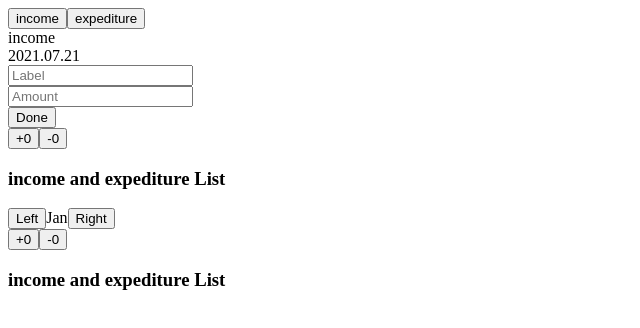
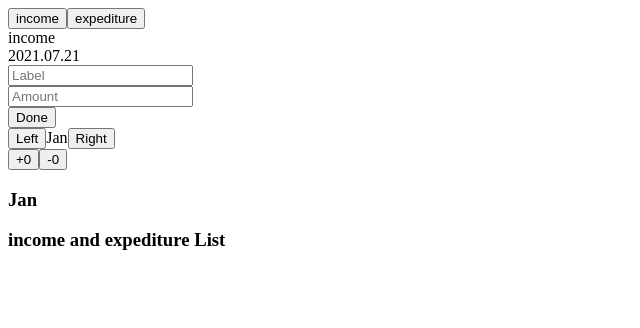
Before and after one commit to sangyun5108/BCSDproject, a React (Create React App) app: page / in a window 1280 px wide. Shown: the top 328 px of the page, without its empty margins (0-640 px from the left). Built offline with nearby package versions, Linux system fonts and the light colour scheme.

Commit message:
month값 전달하기
month값 전달해서 원하는 달에 원하는 리스트 결과 출력해주는 기능

```diff
--- a/src/App.js
+++ b/src/App.js
@@ -1,6 +1,5 @@
 import AddHistory from './components/addHistroy';
 import {Provider} from 'react-redux';
-import ShowList from './components/showList';
 import store from './redux/store';
 import MonthList from './components/monthList';
 
@@ -8,7 +7,6 @@ function App() {
   return (
     <Provider store={store}>
       <AddHistory/>
-      <ShowList/>
       <MonthList/>
     </Provider>
   );
--- a/src/components/expediture.js
+++ b/src/components/expediture.js
@@ -9,6 +9,7 @@ const Expediture = ({expediture}) => {
     const[amount,setAmount] = useState(0);
     const[label,setLabel] = useState('');
     const kind = "expediture";
+    const month = "July";
 
     const showDate = () => {
         const date = new Date();
@@ -28,7 +29,7 @@ const Expediture = ({expediture}) => {
 
     const clickDone = (e) =>{
         e.preventDefault();
-        expediture(amount,label,kind);
+        expediture(amount,label,kind,month);
         console.log(store.getState());
     }
 
@@ -47,7 +48,7 @@ const Expediture = ({expediture}) => {
 
 const mapDispatchToProps = (dispatch) => {
     return {
-        expediture: (amount,label,kind) => dispatch(expediture(amount,label,kind))
+        expediture: (amount,label,kind,month) => dispatch(expediture(amount,label,kind,month))
     }
 }
 
--- a/src/components/expeditureList.js
+++ b/src/components/expeditureList.js
@@ -1,10 +1,13 @@
-import React from 'react';
+import React,{useContext} from 'react';
 import {connect} from 'react-redux';
+import {monthContext} from './monthList';
 
 const ExpeditureList = ({lists}) => {
 
+    const month = useContext(monthContext);
+
     const newlists = lists.filter((list)=>{
-        return list.kind==='expediture';
+        return list.kind==='expediture' && list.month===month;
     })
 
     const mapToList = () => {
@@ -14,13 +17,14 @@ const ExpeditureList = ({lists}) => {
     }
     return(
         <>
+            <h3>{month}</h3>
             <h3>ExpeditureList</h3>
             {mapToList()}
         </>
     );
 }
 
-const mapStateToProps = ({sumExpediture,list}) => {
+const mapStateToProps = ({list}) => {
     return{
         lists:list
     }
--- a/src/components/income.js
+++ b/src/components/income.js
@@ -9,6 +9,7 @@ const Income = ({income}) => {
     const[amount,setAmount] = useState(0);
     const[label,setLabel] = useState('');
     const kind = 'income';
+    const month = 'July';
 
     const showDate = () => {
         const date = new Date();
@@ -28,7 +29,7 @@ const Income = ({income}) => {
 
     const clickDone = (e) =>{
         e.preventDefault();
-        income(amount,label,kind);
+        income(amount,label,kind,month);
         console.log(store.getState())
     }
 
@@ -47,7 +48,7 @@ const Income = ({income}) => {
 
 const mapDispatchToProps = (dispatch) => {
     return {
-        income: (amount,label,kind) => dispatch(income(amount,label,kind))
+        income: (amount,label,kind,month) => dispatch(income(amount,label,kind,month))
     }
 }
 
--- a/src/components/incomeExpeditureList.js
+++ b/src/components/incomeExpeditureList.js
@@ -1,20 +1,24 @@
-import React from 'react';
+import React,{useContext} from 'react';
 import {connect} from 'react-redux';
+import {monthContext} from './monthList';
 
 const IncomeExpeditureList = ({lists}) => {
 
+    const month = useContext(monthContext);
+
+    const newlists = lists.filter((list)=>list.month===month)
+    console.log(newlists);
     const mapToList = () => {
-        return lists.map((list,index)=>{
-            if(index>0){
+        return newlists.map((list,index)=>{
                 return(
                     <li key={index}>{list.label} {list.amount}</li>
                 );
-            }
         })
     }
 
     return(
         <>
+            <h3>{month}</h3>
             <h3>income and expediture List</h3>
             {mapToList()}
         </>
--- a/src/components/incomeList.js
+++ b/src/components/incomeList.js
@@ -1,11 +1,17 @@
-import React from 'react';
+import React,{useContext} from 'react';
 import {connect} from 'react-redux';
+import { monthContext } from './monthList';
 
-const IncomeList = ({sum,lists}) => {
+const IncomeList = ({lists}) => {
 
+    const month = useContext(monthContext);
+
+    console.log(lists);
     const newlists = lists.filter((list)=>{
-        return list.kind==='income';
+        return list.kind==='income'&&list.month===month;
     })
+
+    console.log(newlists);
 
     const mapToList = () => {
         return newlists.map((list,index)=>{
@@ -18,16 +24,16 @@ const IncomeList = ({sum,lists}) => {
 
     return(
         <>
+            <h3>{month}</h3>
             <h3>Income List</h3>
             {mapToList()}
         </>
     );
 }
 
-const mapStateToProps = ({sumIncome,list}) => {
+const mapStateToProps = ({list}) => {
     return {
-        lists:list,
-        sum:sumIncome
+        lists:list
     }
 }
 
--- a/src/components/monthList.js
+++ b/src/components/monthList.js
@@ -1,5 +1,7 @@
-import React,{useState,useEffect} from 'react';
+import React,{useState,createContext} from 'react';
 import ShowList from './showList';
+
+export const monthContext = createContext('Hello');
 
 const MonthList = () => {
 
@@ -16,7 +18,6 @@ const MonthList = () => {
             setMonth(months[index+1]);
         }else{
             if(direction==='Left'){
-                console.log('Left');
                 if(index===0){
                     index=months.length;
                 }
@@ -27,10 +28,13 @@ const MonthList = () => {
 
     return(
         <>
+            {console.log(monthContext)}
             <button onClick={showMonth}>Left</button>
             <span>{month}</span>
             <button onClick={showMonth}>Right</button>
-            <div><ShowList month={month}/></div>
+            <monthContext.Provider value={month}>
+                <div><ShowList/></div>
+            </monthContext.Provider>
         </>
     );
 }
--- a/src/components/showList.js
+++ b/src/components/showList.js
@@ -4,7 +4,7 @@ import ExpeditureList from './expeditureList';
 import IncomeExpeditureList from './incomeExpeditureList';
 import { connect } from 'react-redux';
 
-const ShowList = ({sumIncome,sumExpediture,month}) => {
+const ShowList = ({sumIncome,sumExpediture}) => {
 
     const [blueBtn,setBlueBtn] = useState(false);
     const [redBtn,setRedBtn] = useState(false);
@@ -50,7 +50,7 @@ const ShowList = ({sumIncome,sumExpediture,month}) => {
     }
 
     return(
-        <>  {console.log(month)}
+        <>
             <button onClick={clickBlueBtn}>+{sumIncome}</button>
             <button onClick={clickRedBtn}>{sumExpediture===0?`-${sumExpediture}`:`${sumExpediture}`}</button>
             <div>{showRightList()}</div>
--- a/src/redux/actions.js
+++ b/src/redux/actions.js
@@ -1,19 +1,21 @@
 import {INCOME, EXPEDITURE} from './types';
 
-export const income = (amount,label,kind) => {
+export const income = (amount,label,kind,month) => {
     return {
         type:INCOME,
         amount,
         label,
-        kind
+        kind,
+        month
     }
 }
 
-export const expediture = (amount,label,kind) => {
+export const expediture = (amount,label,kind,month) => {
     return {
         type:EXPEDITURE,
         amount,
         label,
-        kind
+        kind,
+        month
     }
 }
--- a/src/redux/reducers.js
+++ b/src/redux/reducers.js
@@ -7,7 +7,8 @@ const initialState = {
         {
             amount:0,
             label:'',
-            kind:''
+            kind:'',
+            month:''
         }
     ]
 }
@@ -23,7 +24,8 @@ export const incomeExpeditureReducer = (state=initialState,action) => {
                     {
                         amount:action.amount,
                         label:action.label,
-                        kind:action.kind
+                        kind:action.kind,
+                        month:action.month
                     }
                 ]
             }
@@ -37,7 +39,8 @@ export const incomeExpeditureReducer = (state=initialState,action) => {
                         {
                             amount:-1*Number(action.amount),
                             label:action.label,
-                            kind:action.kind
+                            kind:action.kind,
+                            month:action.month
                         }
                     ]
                 }
```
Also changed, not shown: src/redux/rootreducer.js (deleted, +0 -8 lines).
